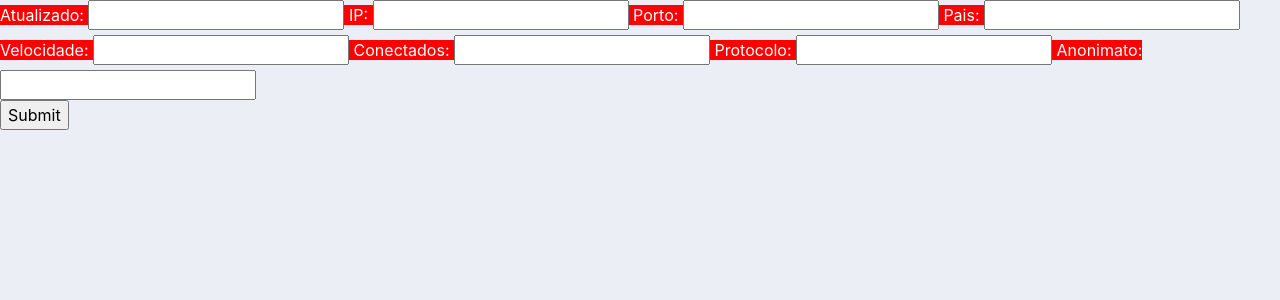
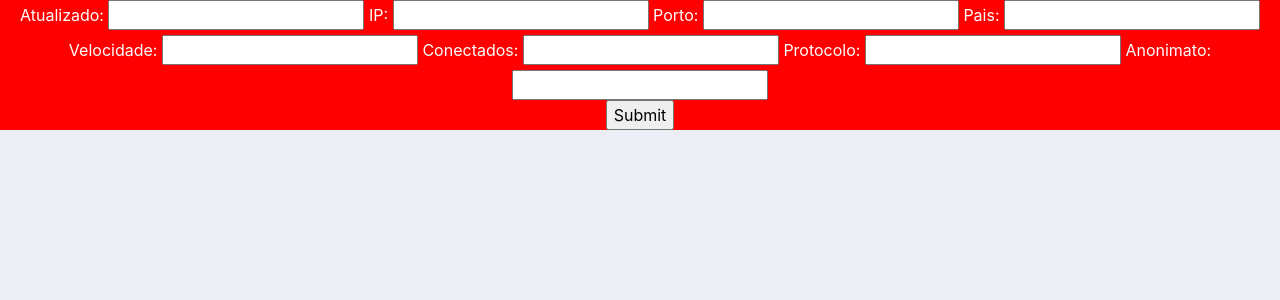
Before and after one commit to AlexandreSiedschlag/ProMaxima, a Django app: page /create/ in a window 1280 px wide. Shown: the part 127-427 px from the top of the page. Run offline with Django 4.2, Linux system fonts and the light colour scheme; some libraries are stand-ins or nearby versions.

Commit message:
Last Commit

```diff
--- a/ThisIsTheProject/app1/static/css/styles.css
+++ b/ThisIsTheProject/app1/static/css/styles.css
@@ -1,7 +1,9 @@
 form {
-    display: inline;
     color:white;
     background-color: red;
+    display: inline-block;
+    align-items: center;
+    text-align: center;
 }
 body{
     background-color: #ebeff5;
```
